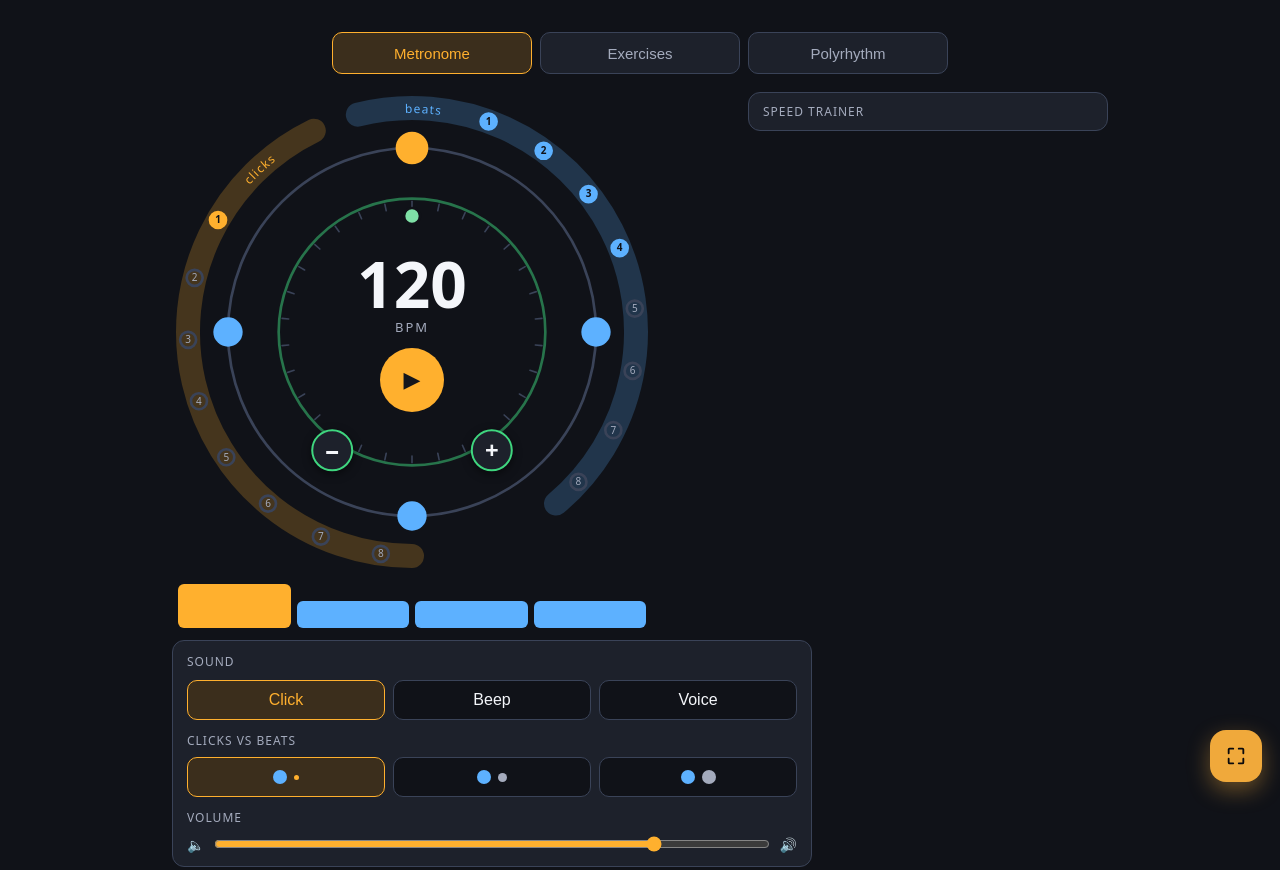
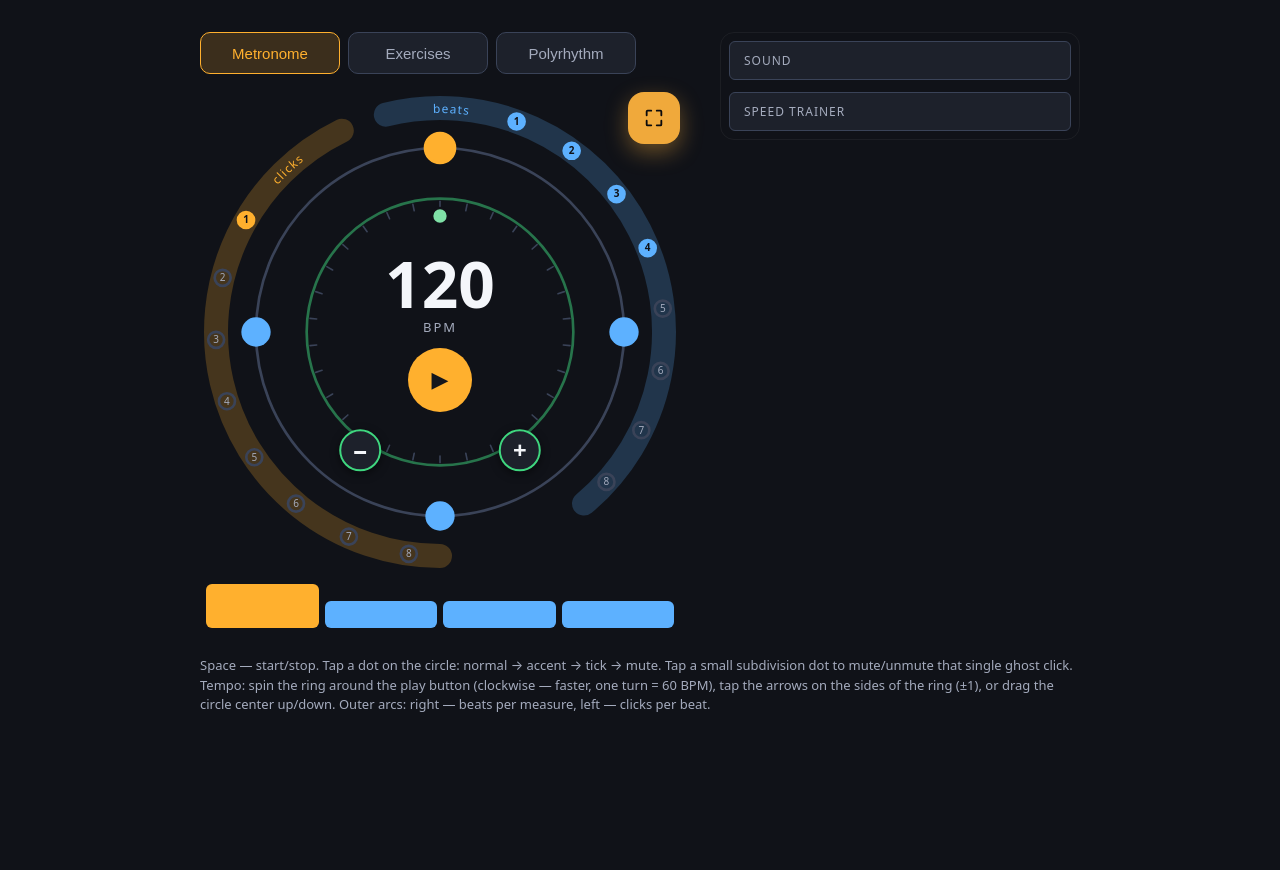
Before and after one commit to mackushev/metronome, a website built with Vite: page index.html in a window 1280 px wide. Shown: the top 870 px of the page. After the commit the page ends 800 px from the top, so only its background shows below. Built offline with nearby package versions, Linux system fonts and the light colour scheme.

Commit message:
feat: single-column tablet layout, two-column desktop with pulled-up right panel
Unify the mobile and tablet layout to a single column of a shared width so
every panel (tabs, circle, speed trainer, sound, exercise) aligns to the same
edges. Only true desktop widths switch to a two-column grid; the right column
holds sound + speed trainer + auto-advance stacked tightly and is pulled up
to the top of the page with a whisper-thin outline. Exercise stretches across
both columns beneath the top row. Sound panel now defaults to collapsed on
every load. Trim visual noise: drop the "start the metronome" hint and the
"Limit reached" status, tighten the add-stage button and the panel radius.

```diff
--- a/index.html
+++ b/index.html
@@ -14,12 +14,6 @@
         <button class="mode-pill" id="mode-exercises" type="button">Exercises</button>
         <button class="mode-pill" id="mode-polyrhythm" type="button">Polyrhythm</button>
       </nav>
-      <button class="stage-fab" id="stage-enter" type="button" aria-label="Full-screen stage view" title="Full-screen stage view">
-        <svg viewBox="0 0 24 24" aria-hidden="true" focusable="false">
-          <path d="M4 9V5a1 1 0 0 1 1-1h4M20 9V5a1 1 0 0 0-1-1h-4M4 15v4a1 1 0 0 0 1 1h4M20 15v4a1 1 0 0 1-1 1h-4"
-                fill="none" stroke="currentColor" stroke-width="2" stroke-linecap="round" stroke-linejoin="round"/>
-        </svg>
-      </button>
       <main class="layout">
         <section class="circle-col">
           <div class="circle-wrap">
@@ -31,68 +25,39 @@
               <span class="icon-play">▶</span>
             </button>
           </div>
+          <button class="stage-fab" id="stage-enter" type="button" aria-label="Full-screen stage view" title="Full-screen stage view">
+            <svg viewBox="0 0 24 24" aria-hidden="true" focusable="false">
+              <path d="M4 9V5a1 1 0 0 1 1-1h4M20 9V5a1 1 0 0 0-1-1h-4M4 15v4a1 1 0 0 0 1 1h4M20 15v4a1 1 0 0 1-1 1h-4"
+                    fill="none" stroke="currentColor" stroke-width="2" stroke-linecap="round" stroke-linejoin="round"/>
+            </svg>
+          </button>
           </div>
           <div class="beat-bar" id="beat-bar" aria-label="Beats of the measure"></div>
           <div class="audio-notice" id="audio-notice" hidden>
             <span id="audio-notice-text"></span>
             <button class="audio-notice-close" id="audio-notice-close" aria-label="Dismiss">✕</button>
           </div>
-
-          <!-- Exercise view: on narrow screens sits right below the circle -->
-          <section class="exercise" id="exercise-view" hidden>
-            <div class="exercise-caption" id="ex-caption"></div>
-            <div class="exercise-viewport" id="ex-viewport">
-              <img id="ex-img" alt="Current exercise" />
-              <button class="ex-nav ex-nav-prev" id="ex-prev" type="button" aria-label="Previous exercise">‹</button>
-              <button class="ex-nav ex-nav-next" id="ex-next" type="button" aria-label="Next exercise">›</button>
-              <div class="ex-progress-bar" id="ex-progress-bar" hidden>
-                <div class="ex-progress-fill" id="ex-progress-fill"></div>
-              </div>
-            </div>
-            <div class="exercise-controls">
-              <label>Topic
-                <select id="ex-topic"></select>
-              </label>
-              <div id="ex-page-field" class="ex-page-field" hidden>
-                <span class="ex-page-label">Pages</span>
-                <div id="ex-page-chips" class="ex-page-chips"></div>
-              </div>
-            </div>
-            <p class="exercise-empty" id="ex-empty" hidden>
-              No exercises yet. Add images and descriptors under
-              <code>public/content/</code> — see <code>HOWTO.md</code>.
-            </p>
-          </section>
         </section>
 
-        <section class="controls">
-          <!-- Collapsible auto-advance panel (exercises mode only) -->
-          <div class="control-group collapsible-panel" id="ex-auto-panel">
-            <div class="collapsible-header" id="ex-auto-toggle" role="button" tabindex="0">Auto-advance</div>
-            <div class="collapsible-body" id="ex-auto-body">
-              <div class="trainer-row" id="ex-auto-row">
-                <span class="trainer-lbl">every</span>
-                <button class="btn trainer-btn trainer-drag-btn" id="ex-delta-dec">−15s</button>
-                <span class="trainer-num" id="ex-delta-num">20</span>
-                <span class="trainer-unit">s</span>
-                <button class="btn trainer-btn trainer-drag-btn" id="ex-delta-inc">+15s</button>
-              </div>
-              <!-- Next exercise preview (shown immediately while auto-advance is on) -->
-              <div class="ex-preview" id="ex-preview" hidden>
-                <div class="ex-preview-head">
-                  <div class="ex-preview-label" id="ex-preview-label">Next</div>
-                  <label class="toggle ex-random-toggle">
-                    <input type="checkbox" id="ex-random" />
-                    <span>Random</span>
-                  </label>
-                </div>
-                <div class="ex-preview-viewport" id="ex-preview-viewport">
-                  <img id="ex-preview-img" alt="Next exercise" />
-                </div>
-              </div>
+        <div class="right-col">
+        <!-- Sound + volume. Collapsed by default; state is not persisted so
+             each session starts with the panel closed. -->
+        <div class="control-group collapsible-panel group-sound collapsed" id="sound-panel">
+          <div class="collapsible-header" id="sound-toggle" role="button" tabindex="0">Sound</div>
+          <div class="collapsible-body">
+            <!-- Sound of the main beat (metronome / exercises, and the polyrhythm base ticks) -->
+            <div class="row seg" id="sound-seg"></div>
+            <div class="balance-label">Clicks vs beats</div>
+            <div class="row seg" id="balance-seg"></div>
+            <div class="balance-label">Volume</div>
+            <div class="row group-volume">
+              <span class="volume-icon">🔈</span>
+              <input type="range" id="volume-slider" min="0" max="100" step="1" aria-label="Volume" />
+              <span class="volume-icon">🔊</span>
             </div>
           </div>
-
+        </div>
+        <section class="controls">
           <!-- Collapsible Speed trainer panel -->
           <div class="control-group collapsible-panel" id="trainer-panel">
             <div class="collapsible-header" id="trainer-toggle" role="button" tabindex="0">Speed trainer</div>
@@ -161,6 +126,33 @@
             </div>
           </div>
 
+          <!-- Collapsible auto-advance panel (exercises mode only) -->
+          <div class="control-group collapsible-panel" id="ex-auto-panel">
+            <div class="collapsible-header" id="ex-auto-toggle" role="button" tabindex="0">Auto-advance</div>
+            <div class="collapsible-body" id="ex-auto-body">
+              <div class="trainer-row" id="ex-auto-row">
+                <span class="trainer-lbl">every</span>
+                <button class="btn trainer-btn trainer-drag-btn" id="ex-delta-dec">−15s</button>
+                <span class="trainer-num" id="ex-delta-num">20</span>
+                <span class="trainer-unit">s</span>
+                <button class="btn trainer-btn trainer-drag-btn" id="ex-delta-inc">+15s</button>
+              </div>
+              <!-- Next exercise preview (shown immediately while auto-advance is on) -->
+              <div class="ex-preview" id="ex-preview" hidden>
+                <div class="ex-preview-head">
+                  <div class="ex-preview-label" id="ex-preview-label">Next</div>
+                  <label class="toggle ex-random-toggle">
+                    <input type="checkbox" id="ex-random" />
+                    <span>Random</span>
+                  </label>
+                </div>
+                <div class="ex-preview-viewport" id="ex-preview-viewport">
+                  <img id="ex-preview-img" alt="Next exercise" />
+                </div>
+              </div>
+            </div>
+          </div>
+
           <!-- Polyrhythm voices (shown only in polyrhythm mode) -->
           <div class="control-group group-poly" id="poly-panel">
             <div class="group-label">Voices</div>
@@ -168,24 +160,34 @@
           </div>
 
         </section>
+        </div>
 
-        <!-- Sound + volume: in the vertical layout it sits below every other
-             panel; on desktop a grid places it under the exercise sheet. -->
-        <div class="control-group collapsible-panel group-sound" id="sound-panel">
-          <div class="collapsible-header" id="sound-toggle" role="button" tabindex="0">Sound</div>
-          <div class="collapsible-body">
-            <!-- Sound of the main beat (metronome / exercises, and the polyrhythm base ticks) -->
-            <div class="row seg" id="sound-seg"></div>
-            <div class="balance-label">Clicks vs beats</div>
-            <div class="row seg" id="balance-seg"></div>
-            <div class="balance-label">Volume</div>
-            <div class="row group-volume">
-              <span class="volume-icon">🔈</span>
-              <input type="range" id="volume-slider" min="0" max="100" step="1" aria-label="Volume" />
-              <span class="volume-icon">🔊</span>
+        <!-- Exercise view: on narrow screens sits below the controls; on wide
+             screens spans both grid columns beneath the top row. -->
+        <section class="exercise" id="exercise-view" hidden>
+          <div class="exercise-caption" id="ex-caption"></div>
+          <div class="exercise-viewport" id="ex-viewport">
+            <img id="ex-img" alt="Current exercise" />
+            <button class="ex-nav ex-nav-prev" id="ex-prev" type="button" aria-label="Previous exercise">‹</button>
+            <button class="ex-nav ex-nav-next" id="ex-next" type="button" aria-label="Next exercise">›</button>
+            <div class="ex-progress-bar" id="ex-progress-bar" hidden>
+              <div class="ex-progress-fill" id="ex-progress-fill"></div>
             </div>
           </div>
-        </div>
+          <div class="exercise-controls">
+            <label>Topic
+              <select id="ex-topic"></select>
+            </label>
+            <div id="ex-page-field" class="ex-page-field" hidden>
+              <span class="ex-page-label">Pages</span>
+              <div id="ex-page-chips" class="ex-page-chips"></div>
+            </div>
+          </div>
+          <p class="exercise-empty" id="ex-empty" hidden>
+            No exercises yet. Add images and descriptors under
+            <code>public/content/</code> — see <code>HOWTO.md</code>.
+          </p>
+        </section>
       </main>
 
       <footer class="page-bottom">
--- a/src/main.ts
+++ b/src/main.ts
@@ -323,7 +323,7 @@ function frame(): void {
     const elapsed = time - trainerBase.startTime;
     if (trainerAtMax(s.bpm, trainerBase.startBpm, s.trainer)) {
       circle.setTrainerProgress(1);
-      trainerStatus.textContent = `Limit reached: ${s.bpm} BPM`;
+      trainerStatus.textContent = '';
       stageTrainerText = `Max ${s.bpm} BPM`;
     } else {
       circle.setTrainerProgress(trainerProgress(elapsed, trainerBase.startBpm, s.trainer));
@@ -334,8 +334,7 @@ function frame(): void {
     }
   } else {
     circle.setTrainerProgress(null);
-    trainerStatus.textContent =
-      s.trainer.enabled && !engine.running ? 'Start the metronome — the tempo will rise on its own' : '';
+    trainerStatus.textContent = '';
   }
   stageView.tick(pos, { trainerText: stageTrainerText });
   requestAnimationFrame(frame);
--- a/src/style.css
+++ b/src/style.css
@@ -9,6 +9,7 @@
   --beat: #5db1ff;
   --active: #ffffff;
   --trainer: #3fd67f;
+  --content-w: min(92vw, 480px);
   font-family: system-ui, -apple-system, 'Segoe UI', Roboto, sans-serif;
 }
 
@@ -56,7 +57,7 @@ body {
 /* --- Circle --- */
 
 .circle-col {
-  width: min(92vw, 440px);
+  width: var(--content-w);
   display: flex;
   flex-direction: column;
   gap: 12px;
@@ -504,22 +505,33 @@ body {
 /* --- Settings panel --- */
 
 .controls {
-  width: min(92vw, 440px);
+  width: var(--content-w);
   display: flex;
   flex-direction: column;
   gap: 14px;
+}
+
+/* On mobile the right-col wrapper is transparent — its children (controls,
+   sound) flow directly inside .layout with .layout's gap. */
+.right-col {
+  display: contents;
 }
 
 /* Vertical layout: the sound panel is a direct child of .layout and sits below
    everything else. It matches the other columns' width. */
 #sound-panel {
-  width: min(92vw, 440px);
+  width: var(--content-w);
+}
+
+/* Sound rows wrap so nothing overflows the content column. */
+#sound-panel .row {
+  flex-wrap: wrap;
 }
 
 .control-group {
   background: var(--panel);
   border: 1px solid var(--panel-border);
-  border-radius: 12px;
+  border-radius: 6px;
   padding: 12px 14px;
 }
 
@@ -732,7 +744,8 @@ body {
 
 .trainer-add-stage-btn {
   width: 100%;
-  margin-top: 8px;
+  margin: 2px 0 -4px;
+  min-height: 32px;
   font-size: 13px;
   color: var(--trainer);
   border-color: var(--trainer);
@@ -823,7 +836,7 @@ body {
 /* --- Page bottom: volume + help, pushed below everything --- */
 
 .page-bottom {
-  width: min(92vw, 440px);
+  width: var(--content-w);
   margin: 28px auto 0;
   display: flex;
   flex-direction: column;
@@ -835,13 +848,12 @@ body {
 .mode-switch {
   display: flex;
   gap: 8px;
-  justify-content: center;
-  margin-bottom: 18px;
+  width: var(--content-w);
+  margin: 0 auto 18px;
 }
 
 .mode-pill {
   flex: 1;
-  max-width: 200px;
   min-height: 42px;
   border-radius: 10px;
   border: 1px solid var(--panel-border);
@@ -1009,9 +1021,9 @@ body {
   display: flex;
   flex-direction: column;
   gap: 12px;
-  /* On narrow screens: sits inside circle-col, full width of the column. */
-  width: 100%;
-  margin: 8px 0 0;
+  /* On narrow screens: matches the content column width, stacked below circle. */
+  width: var(--content-w);
+  margin: 0;
 }
 
 .exercise-viewport {
@@ -1275,60 +1287,96 @@ body {
   color: var(--text);
 }
 
-/* --- Tablet and desktop: circle + exercise on the left, settings on the right --- */
-
-@media (min-width: 820px) {
+/* --- Wide desktop only: circle + exercise on the left, settings on the right.
+   Tablets and mid-width laptops stay single-column (just with larger padding). --- */
+
+@media (min-width: 720px) and (max-width: 1099.98px) {
+  #app {
+    padding: 24px;
+  }
+}
+
+@media (min-width: 1100px) {
   #app {
     padding: 32px;
   }
 
-  /* Grid layout so the sound panel keeps sitting under the circle/exercise in
-     the left column, while the controls fill a full-height right column. */
+  /* Two-column grid: circle on the left, controls (speed trainer, then sound)
+     on the right. Exercise spans both columns and, when visible, pushes the
+     sound panel down so it sits strictly below the exercise on the right. */
   .layout {
     display: grid;
-    grid-template-columns: minmax(0, min(56vw, 640px)) 360px;
-    grid-template-rows: auto auto;
+    grid-template-columns: 480px 360px;
     align-items: start;
     justify-content: center;
     column-gap: 40px;
-    row-gap: 12px;
+    /* Matches the gap between .control-group items inside .controls, so the
+       sound panel visually reads as a direct continuation of the speed
+       trainer stack in metronome mode. */
+    row-gap: 14px;
   }
 
   .circle-col {
     grid-column: 1;
-    grid-row: 1;
-    width: min(44vw, 480px);
-  }
-
+    width: 480px;
+  }
+
+  /* Right column: controls (speed trainer) on top, sound directly beneath —
+     stacked tightly in a single grid cell so sound reads as a continuation
+     of the trainer stack instead of being pushed down by the tall circle.
+     Pulled up to align with the mode-switch row at the top of the page,
+     and framed with a barely-visible border so it doesn't blend into the
+     mode-switch tabs sitting just to its left. */
+  .right-col {
+    display: flex;
+    flex-direction: column;
+    gap: 12px;
+    grid-column: 2;
+    width: 360px;
+    box-sizing: border-box;
+    padding: 8px;
+    border: 1px solid rgba(255, 255, 255, 0.05);
+    border-radius: 14px;
+    position: relative;
+    top: -60px;
+  }
+
+  .controls,
   #sound-panel {
-    grid-column: 1;
-    grid-row: 2;
-  }
-
-  .controls {
-    grid-column: 2;
-    grid-row: 1 / 3;
-    width: 360px;
-  }
-
-  /* On desktop the exercise — and the sound panel below it — stretch wider
-     than the circle column, staying aligned with each other. */
-  .circle-col .exercise,
-  #sound-panel {
-    width: min(56vw, 640px);
+    width: 100%;
+  }
+
+  /* Exercise plate: full width of the 2-col grid, placed on its own row. */
+  #exercise-view {
+    grid-column: 1 / span 2;
+    width: 100%;
+  }
+
+  /* Mode-switch tabs align with the left edge of the grid, not centered. */
+  .mode-switch {
+    width: min(92vw, 880px);
+    margin: 0 auto 18px;
+    justify-content: flex-start;
+  }
+  .mode-pill {
+    flex: 0 0 auto;
+    padding: 0 24px;
+    min-width: 140px;
   }
 
   .page-bottom {
-    width: min(92vw, 920px);
+    width: min(92vw, 880px);
   }
 }
 
 /* --- Stage floating action button --- */
 
 .stage-fab {
-  position: fixed;
-  right: 18px;
-  bottom: 18px;
+  /* Tucked into the top-right corner of the circle's bounding square — outside
+     the inscribed circle, so it never overlaps beat marks. */
+  position: absolute;
+  top: 0;
+  right: 0;
   width: 52px;
   height: 52px;
   border-radius: 16px;
@@ -1371,12 +1419,6 @@ body {
   height: 20px;
 }
 
-@supports (padding: env(safe-area-inset-bottom)) {
-  .stage-fab {
-    right: max(18px, env(safe-area-inset-right));
-    bottom: max(18px, env(safe-area-inset-bottom));
-  }
-}
 
 /* Count-in countdown reuses the big center number, tinted like the accent. */
 .center.counting .bpm-value {
```
